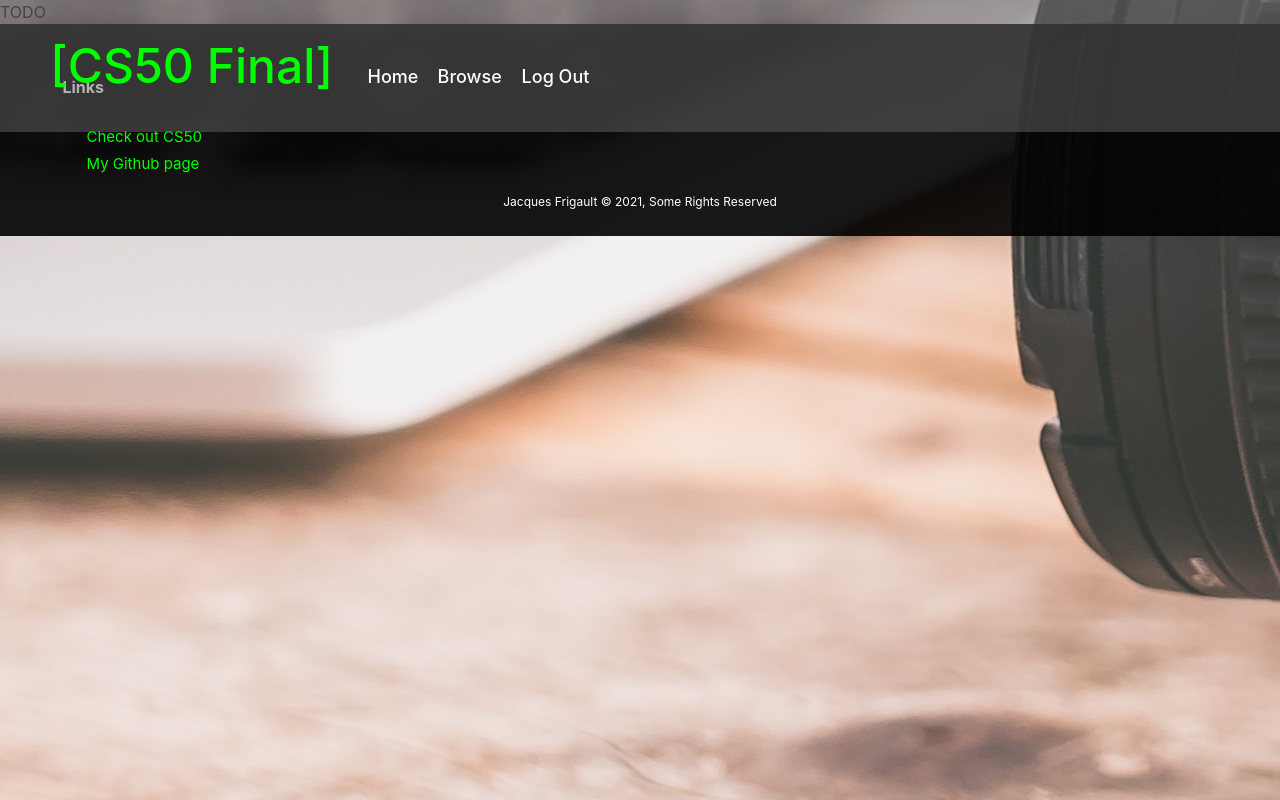
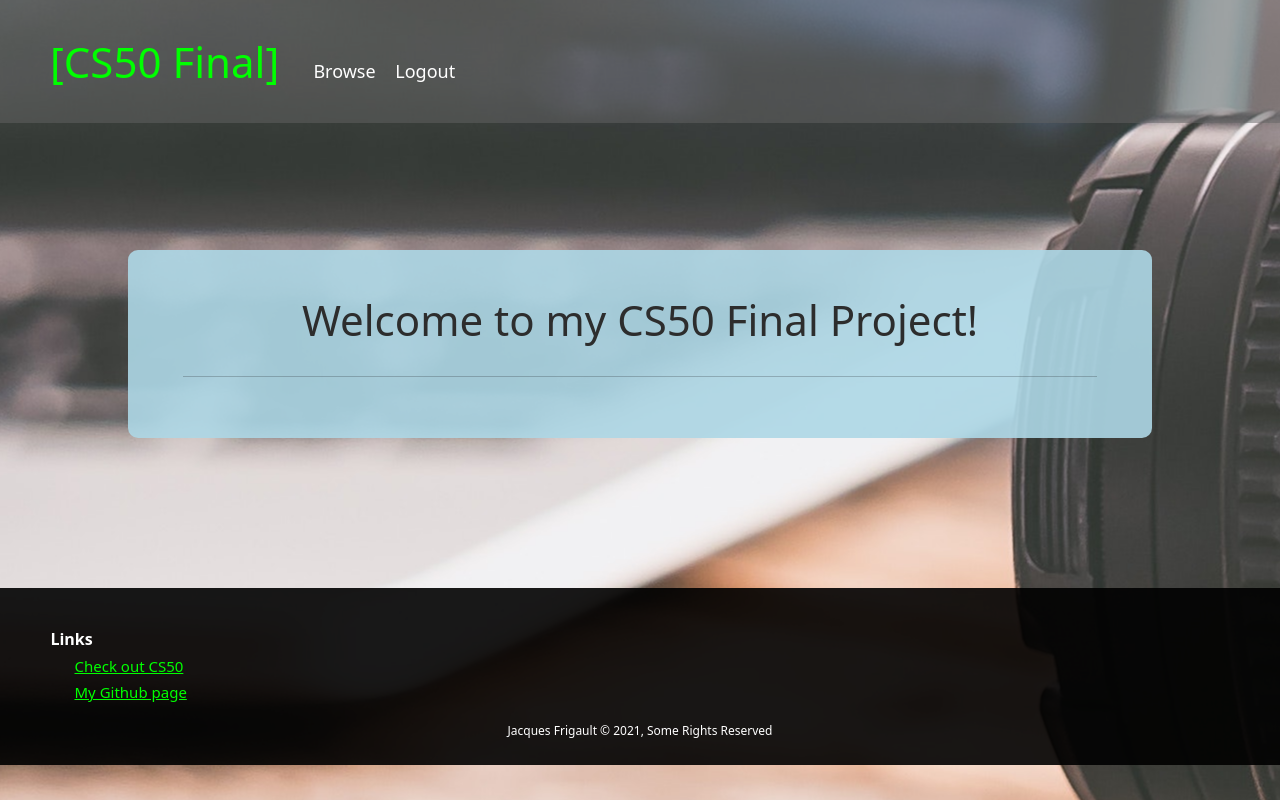
Before and after one commit to jackfridge/CS50, a Flask app: page / in a window 1280 px wide. Run offline with Flask 2, Linux system fonts and the light colour scheme; a user stored in the database is signed in; some libraries are stand-ins or nearby versions.

Commit message:
Finished look of browse page, only zoom effect on click left to do, and Home intro text

```diff
--- a/application.py
+++ b/application.py
@@ -46,12 +46,12 @@ db_conn = sqlite3.connect("database.db", check_same_thread=False)
 db = db_conn.cursor()
 
 @app.route("/")
-@login_required
 def index():
     return render_template("index.html")
 
 
 @app.route("/browse")
+@login_required
 def browse():
     return render_template("browse.html")
 
--- a/static/styles.css
+++ b/static/styles.css
@@ -9,6 +9,7 @@ body {
 
 h2 {
     text-align: center;
+    font-size: 42px;
     padding-bottom: 15px;
     color: rgb(45, 45, 45);
 }
@@ -46,13 +47,16 @@ nav {
     position: fixed;
     font-weight: 500;
     transition: 0.4s;
+    z-index: 5;
 }
 
 .main_button {
-    font-size: 48px;
+    font-size: 42px;
     font-weight: 500;
     margin-right: 30px;
     transition: 0.4s;
+    display: inline-block;
+    text-decoration: none;
 }
 
 .main_button:hover {
@@ -63,23 +67,50 @@ nav {
     color: white !important;
     font-size: 18px;
     padding-right: 15px;
+    text-decoration: none;
+}
+
+.flex-row {
+    display: flex;
+    flex-wrap: wrap;
+    padding: 0 4px;
+}
+
+.flex-column {
+    max-width: 25%;
+    flex: 25%;
+    padding: 4px;
+}
+
+.flex-column img {
+    opacity: 0.6;
+    width: 100%;
+    vertical-align: middle;
+    transition: 0.3s;
+    padding-bottom: 6px;
+}
+
+.flex-column img:hover {
+    opacity: 1;
+    transition: 0.3s;
 }
 
 footer {
     background-color: rgba(0, 0, 0, 0.9);
-    padding: 4% 3% 1% 3%;
+    padding: 3% 3% 1% 3%;
     width: 100%;
     min-width: 500px;
 }
 
 footer p {
     line-height: 0.7;
-    padding-left: 4%;
+    padding-left: 3%;
     color: white;
 }
 
 footer b {
-    margin-left: 2%;
+    margin-left: 1%;
+    margin-top: 2%;
     color: white;
 }
 
@@ -107,11 +138,42 @@ footer b {
     max-width: 700px;
 }
 
+#browse {
+    margin-left: auto;
+    margin-right: auto;
+    margin-top: 250px;
+    margin-bottom: 150px;
+    background-color: rgba(173, 216, 230, 0.9);
+    border-radius: 10px;
+    text-align: left;
+    padding: 45px 55px 45px 55px;
+    font-size: 18px;
+    z-index: 1;
+    min-width: 400px;
+    max-width: 1200px;
+}
+
 /* When width's maximum reached, change margins to keep centered registration form*/
 @media (max-width: 1150px) {
     #form {
         margin-left: 20%;
         margin-right: 20%;
+    }
+
+
+}
+
+@media (max-width: 900px) {
+    .flex-column {
+        max-width: 50%;
+        flex: 50%;
+    }
+}
+
+@media (max-width: 1500px) {
+    #browse {
+        margin-left: 10%;
+        margin-right: 10%;
     }
 }
 
--- a/templates/index.html
+++ b/templates/index.html
@@ -5,5 +5,9 @@ Home
 {% endblock %}
 
 {% block main %}
-TODO
+<div id="browse">
+    <h2>Welcome to my CS50 Final Project!</h2>
+    <hr>
+
+</div>
 {% endblock %}
--- a/templates/layout.html
+++ b/templates/layout.html
@@ -6,15 +6,16 @@
         <meta charset="utf-8">
         <meta name="viewport" content="width=device-width, initial-scale=1, shrink-to-fit=no">
 
+        <!-- Import bootstrap CSS -->
+        <link rel="stylesheet" href="https://stackpath.bootstrapcdn.com/bootstrap/4.3.1/css/bootstrap.min.css" integrity="sha384-ggOyR0iXCbMQv3Xipma34MD+dH/1fQ784/j6cY/iJTQUOhcWr7x9JvoRxT2MZw1T" crossorigin="anonymous">
+        <link href="https://cdn.jsdelivr.net/npm/bootstrap@5.0.0-beta2/dist/css/bootstrap.min.css" rel="stylesheet" integrity="sha384-BmbxuPwQa2lc/FVzBcNJ7UAyJxM6wuqIj61tLrc4wSX0szH/Ev+nYRRuWlolflfl" crossorigin="anonymous">
+
         <!-- Import icon file (top of page) -->
         <!-- TODO create icon! -->
         <link href="/static/favicon.ico" rel="icon">
 
         <!-- Import CSS file -->
         <link href="/static/styles.css" rel="stylesheet">
-
-        <!-- Import bootstrap CSS -->
-        <link rel="stylesheet" href="https://stackpath.bootstrapcdn.com/bootstrap/4.3.1/css/bootstrap.min.css" integrity="sha384-ggOyR0iXCbMQv3Xipma34MD+dH/1fQ784/j6cY/iJTQUOhcWr7x9JvoRxT2MZw1T" crossorigin="anonymous">
 
         <title>CS50 Final: {% block title %}{% endblock %}</title>
 
@@ -27,19 +28,18 @@
         <nav id="nav">
 
             <!-- TODO This div element (main navbar) is collapsible if screen is too small (hamburger menu) -->
-            <div>
+            <div id="nav_long">
                 <!-- TODO Big icon for page on top left (add logo/text/etc for each page) refers to home page "/"-->
-                <a href="/" class="main_button">[CS50 Final]</a>
-                <a href="/" class="nav_button">Home</a>
+                <a href="/" class="main_button" style="font-size: 42px">[CS50 Final]</a>
                 <a href="/browse" class="nav_button">Browse</button>
 
                 {%if session.user_id %}
                     <!-- TODO Separate log out button to right (add CSS property and different class for this nav item!) -->
-                    <a href="/logout" class="nav_button">Log Out</a>
+                    <a href="/logout" class="nav_button">Logout</a>
                 {% else %}
                     <!-- TODO ADD CONDITIONS TO DISPLAY these buttons according to login info -->
                     <a href="/register" class="nav_button nav_right">Register</a>
-                    <a href="/login" class="nav_button nav_right">Log In</a>
+                    <a href="/login" class="nav_button nav_right">Login</a>
                 {% endif %}
             </div>
 
@@ -59,8 +59,7 @@
         <footer id="footer">
             <div id="left_footer">
                 <b>Links</b>
-                <hr>
-                <p><a href="https://cs50.harvard.edu/">Check out CS50</a></p>
+                <p style="margin-top: 10px;"><a href="https://cs50.harvard.edu/">Check out CS50</a></p>
                 <p><a href="https://github.com/jackfridge">My Github page</a></p>
             </div>
 
@@ -82,17 +81,35 @@
                 else {
                     document.querySelector("nav").style.padding = "30px 50px 30px 50px";
                     document.querySelector("nav").style.backgroundColor = "rgba(100, 100, 100, 0.5)";
-                    document.querySelector(".main_button").style.fontSize = "48px";
+                    document.querySelector(".main_button").style.fontSize = "42px";
                     document.querySelector(".main_button").style.fontWeight = "500";
                     document.querySelector(".main_button").innerHTML = "[CS50 Final]";
                 }
             }
+
+            // Shrink navbar elements for smaller size media (phones, etc.)
+            var x = window.matchMedia("(max-width: 750px)")
+            shrink(x)
+            x.addListener(shrink)
+
+            function shrink(x) {
+                if (x.matches) {
+                    document.querySelector(".main_button").innerHTML = "[CS50]";
+                    document.querySelector(".main_button").style.fontSize = "32px";
+                }
+                else {
+                    document.querySelector(".main_button").innerHTML = "[CS50 Final]";
+                    document.querySelector(".main_button").style.fontSize = "42px";
+                }
+            }
         </script>
 
+        <script src="https://cdn.jsdelivr.net/npm/bootstrap@5.0.0-beta2/dist/js/bootstrap.bundle.min.js" integrity="sha384-b5kHyXgcpbZJO/tY9Ul7kGkf1S0CWuKcCD38l8YkeH8z8QjE0GmW1gYU5S9FOnJ0" crossorigin="anonymous"></script>
+
         <!-- IMPORTED SCRIPTS: jQuery first, then Popper.js, then Bootstrap JS (copied 3 lines from Bootstrap's website) -->
-        <script src="https://code.jquery.com/jquery-3.3.1.slim.min.js" integrity="sha384-q8i/X+965DzO0rT7abK41JStQIAqVgRVzpbzo5smXKp4YfRvH+8abtTE1Pi6jizo" crossorigin="anonymous"></script>
+        <!-- <script src="https://code.jquery.com/jquery-3.3.1.slim.min.js" integrity="sha384-q8i/X+965DzO0rT7abK41JStQIAqVgRVzpbzo5smXKp4YfRvH+8abtTE1Pi6jizo" crossorigin="anonymous"></script>
         <script src="https://cdnjs.cloudflare.com/ajax/libs/popper.js/1.14.7/umd/popper.min.js" integrity="sha384-UO2eT0CpHqdSJQ6hJty5KVphtPhzWj9WO1clHTMGa3JDZwrnQq4sF86dIHNDz0W1" crossorigin="anonymous"></script>
         <script src="https://stackpath.bootstrapcdn.com/bootstrap/4.3.1/js/bootstrap.min.js" integrity="sha384-JjSmVgyd0p3pXB1rRibZUAYoIIy6OrQ6VrjIEaFf/nJGzIxFDsf4x0xIM+B07jRM" crossorigin="anonymous"></script>
-
+        -->
     </body>
 </html>
--- a/templates/register.html
+++ b/templates/register.html
@@ -6,7 +6,7 @@ Register
 
 {% block main %}
 <form id="form" name="register" action="/register" method="POST">
-    <h2 name="registration page" style="font-size: 42px">Registration</h2>
+    <h2 name="registration page">Registration</h2>
     <hr>
 
     <div>
```
Also changed, not shown: templates/browse.html (+27 -1 lines).
